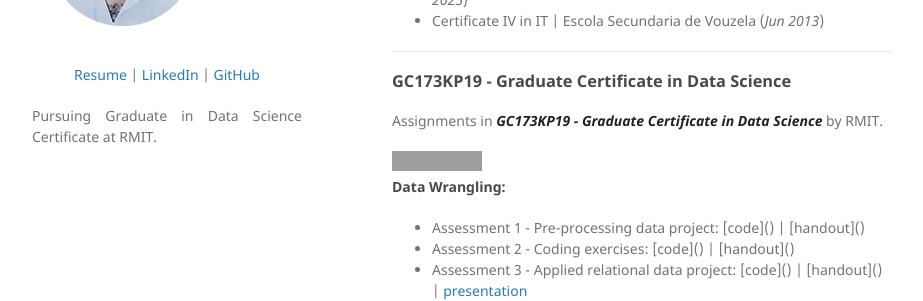
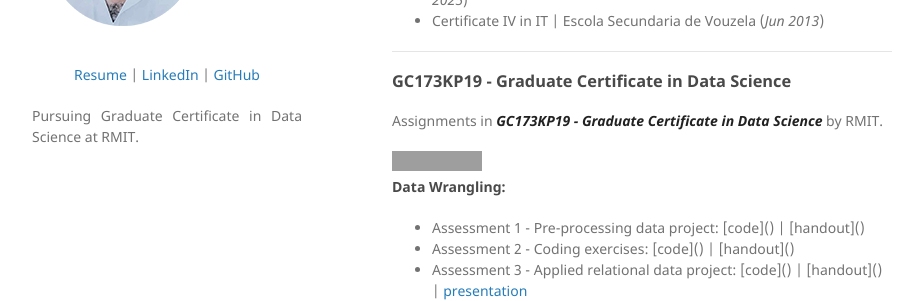
Before and after one commit to Tex30/Portfolio, a Jekyll site: the page built from index.html, in a window 1280 px wide. Shown: the part 246-547 px from the top of the page, without its empty margins (178-1101 px from the left). Built offline with Jekyll 4.4.1, drawn with Linux system fonts in a browser that asks for light colours; grey boxes are pictures that could not be loaded.

```diff
--- a/_config.yml
+++ b/_config.yml
@@ -10,7 +10,7 @@ description:
   </p>
 
   <p align="justify">
-  Pursuing Graduate in Data Science Certificate at RMIT.
+  Pursuing Graduate Certificate in Data Science at RMIT.
     </p>
 
 theme: jekyll-theme-minimal
```
